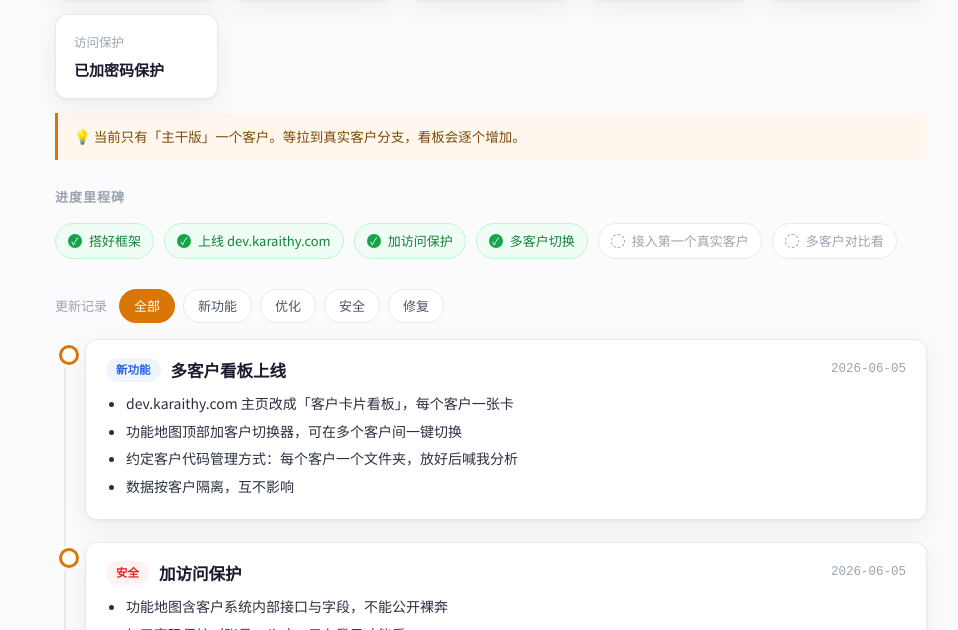
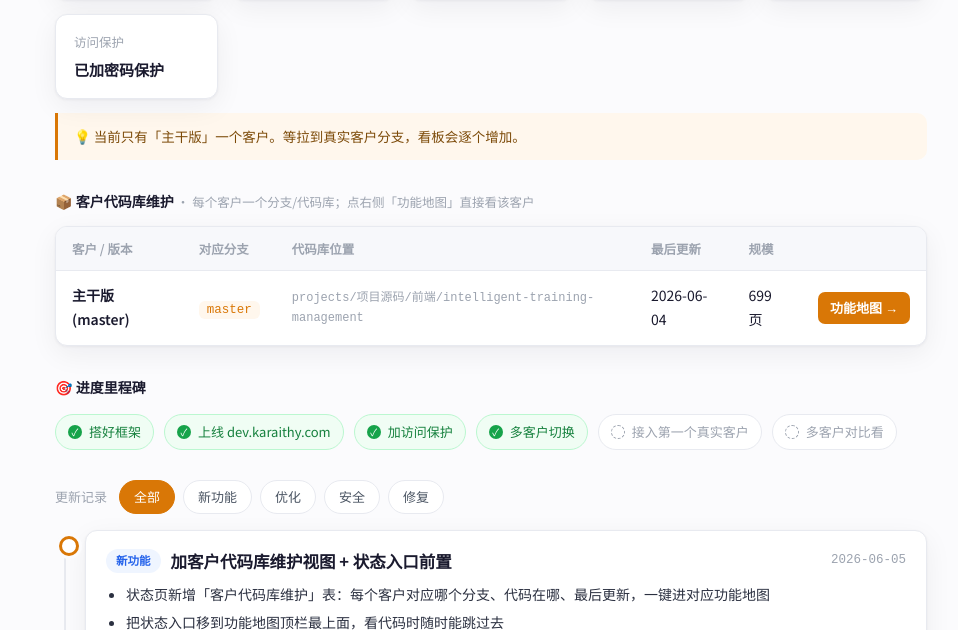
Before and after one commit to ymzlsy/dev, a plain HTML site: page status.html in a window 1280 px wide. Shown: the part 322-952 px from the top of the page, without its empty margins (149-1107 px from the left). Drawn offline with Linux system fonts and the light colour scheme.

Commit message:
feat: 状态页加客户代码库维护表 + 功能地图顶栏状态入口 + 主页去旧按钮

```diff
--- a/map/data/clients.json
+++ b/map/data/clients.json
@@ -8,6 +8,9 @@
       "pageCount": 699,
       "moduleCount": 25,
       "endpointCount": 1167,
+      "codePath": "projects/项目源码/前端/intelligent-training-management",
+      "repo": "内网 GitLab · 10.0.0.72/ai_group/fontend",
+      "lastSync": "2026-06-04",
       "updatedAt": "2026-06-05"
     }
   ]
--- a/status.html
+++ b/status.html
@@ -41,6 +41,20 @@
   .stat .v.sm { font-size:15px; }
   .stat .v.brand { color:var(--brand); }
   .note-line { background:var(--brand-soft); border-left:3px solid var(--brand); border-radius:0 10px 10px 0; padding:12px 16px; font-size:13.5px; color:#7c4a08; margin:14px 0 0; }
+
+  /* 客户代码库表 */
+  .block-title { font-size:14px; color:var(--ink); margin:30px 0 12px; font-weight:700; }
+  .block-title .sub2 { font-size:12.5px; color:var(--ink3); font-weight:400; }
+  .repo-tbl { width:100%; border-collapse:separate; border-spacing:0; background:var(--panel); border:1px solid var(--line); border-radius:12px; overflow:hidden; box-shadow:var(--shadow); }
+  .repo-tbl th { text-align:left; font-size:12.5px; color:var(--ink3); font-weight:600; padding:11px 16px; background:#f7f8fb; border-bottom:1px solid var(--line); }
+  .repo-tbl td { padding:13px 16px; border-bottom:1px solid var(--line); font-size:14px; vertical-align:middle; }
+  .repo-tbl tr:last-child td { border-bottom:none; }
+  .repo-tbl .cname { font-weight:600; }
+  .repo-tbl .branch { font-family:ui-monospace,monospace; font-size:12.5px; background:var(--brand-soft); color:var(--brand); padding:2px 8px; border-radius:6px; }
+  .repo-tbl .path { font-family:ui-monospace,monospace; font-size:12px; color:var(--ink3); }
+  .repo-tbl .go { display:inline-block; font-size:13px; color:#fff; background:var(--brand); padding:5px 12px; border-radius:7px; text-decoration:none; font-weight:600; white-space:nowrap; }
+  .repo-tbl .go:hover { background:#f59e0b; }
+  @media (max-width:720px){ .repo-tbl .hide-sm{display:none} }
 
   /* 里程碑 */
   .milestones { display:flex; flex-wrap:wrap; gap:10px; margin:14px 0 0; }
@@ -97,7 +111,11 @@
 <section class="wrap">
   <div class="stat-grid" id="statGrid"></div>
   <div class="note-line" id="noteLine"></div>
-  <div style="font-size:13px;color:var(--ink3);margin:26px 0 8px;font-weight:600;letter-spacing:1px;">进度里程碑</div>
+
+  <div class="block-title">📦 客户代码库维护 <span class="sub2">· 每个客户一个分支/代码库；点右侧「功能地图」直接看该客户</span></div>
+  <div id="repoTable"></div>
+
+  <div class="block-title" style="margin-top:30px">🎯 进度里程碑</div>
   <div class="milestones" id="milestones"></div>
 </section>
 
@@ -128,6 +146,30 @@ fetch('./status.json').then(r => r.json()).then(d => {
   renderTimeline();
 }).catch(e => {
   document.getElementById('timeline').innerHTML = '<div style="color:#dc2626">加载 status.json 失败：' + e + '</div>';
+});
+
+// 客户代码库维护表（读 map/data/clients.json）
+fetch('./map/data/clients.json').then(r => r.json()).then(cfg => {
+  const cs = cfg.clients || [];
+  document.getElementById('repoTable').innerHTML = `
+    <table class="repo-tbl">
+      <thead><tr>
+        <th>客户 / 版本</th><th>对应分支</th><th class="hide-sm">代码库位置</th>
+        <th>最后更新</th><th>规模</th><th></th>
+      </tr></thead>
+      <tbody>${cs.map(c => `
+        <tr>
+          <td class="cname">${c.name}</td>
+          <td><span class="branch">${c.branch || '—'}</span></td>
+          <td class="hide-sm path">${c.codePath || '—'}</td>
+          <td>${c.lastSync || c.updatedAt || '—'}</td>
+          <td>${c.pageCount ?? '—'} 页</td>
+          <td><a class="go" href="./map/?c=${encodeURIComponent(c.key)}">功能地图 →</a></td>
+        </tr>`).join('')}
+      </tbody>
+    </table>`;
+}).catch(e => {
+  document.getElementById('repoTable').innerHTML = '<div style="color:var(--ink3);padding:10px">加载客户列表失败</div>';
 });
 
 function renderStats(c) {
--- a/status.json
+++ b/status.json
@@ -20,6 +20,16 @@
     { "label": "多客户对比看", "done": false }
   ],
   "timeline": [
+    {
+      "date": "2026-06-05",
+      "type": "新功能",
+      "title": "加客户代码库维护视图 + 状态入口前置",
+      "items": [
+        "状态页新增「客户代码库维护」表：每个客户对应哪个分支、代码在哪、最后更新，一键进对应功能地图",
+        "把状态入口移到功能地图顶栏最上面，看代码时随时能跳过去",
+        "去掉主页靠下的旧入口按钮"
+      ]
+    },
     {
       "date": "2026-06-05",
       "type": "新功能",
```
Also changed, not shown: index.html (+0 -1 lines), map/index.html (+3 -0 lines).
